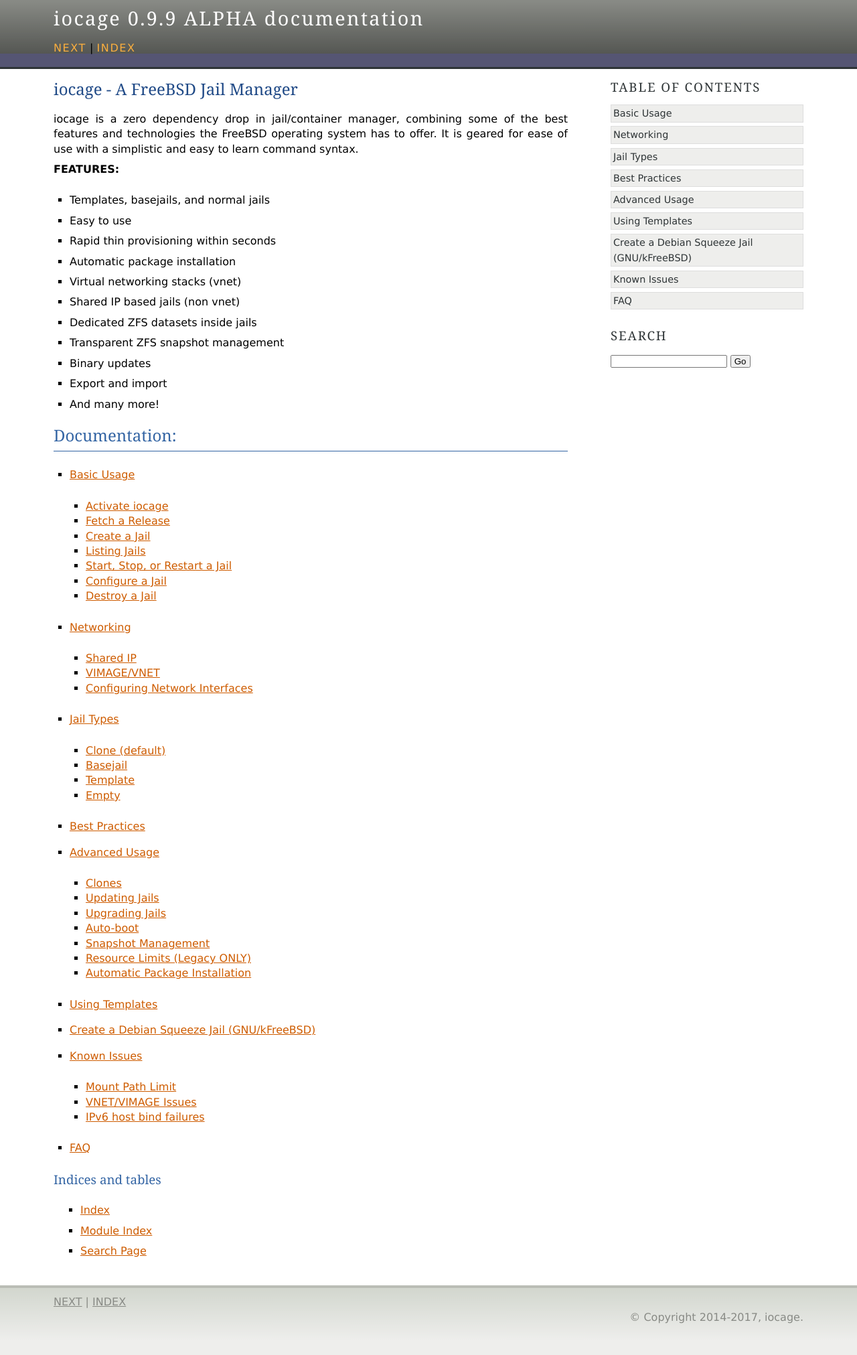
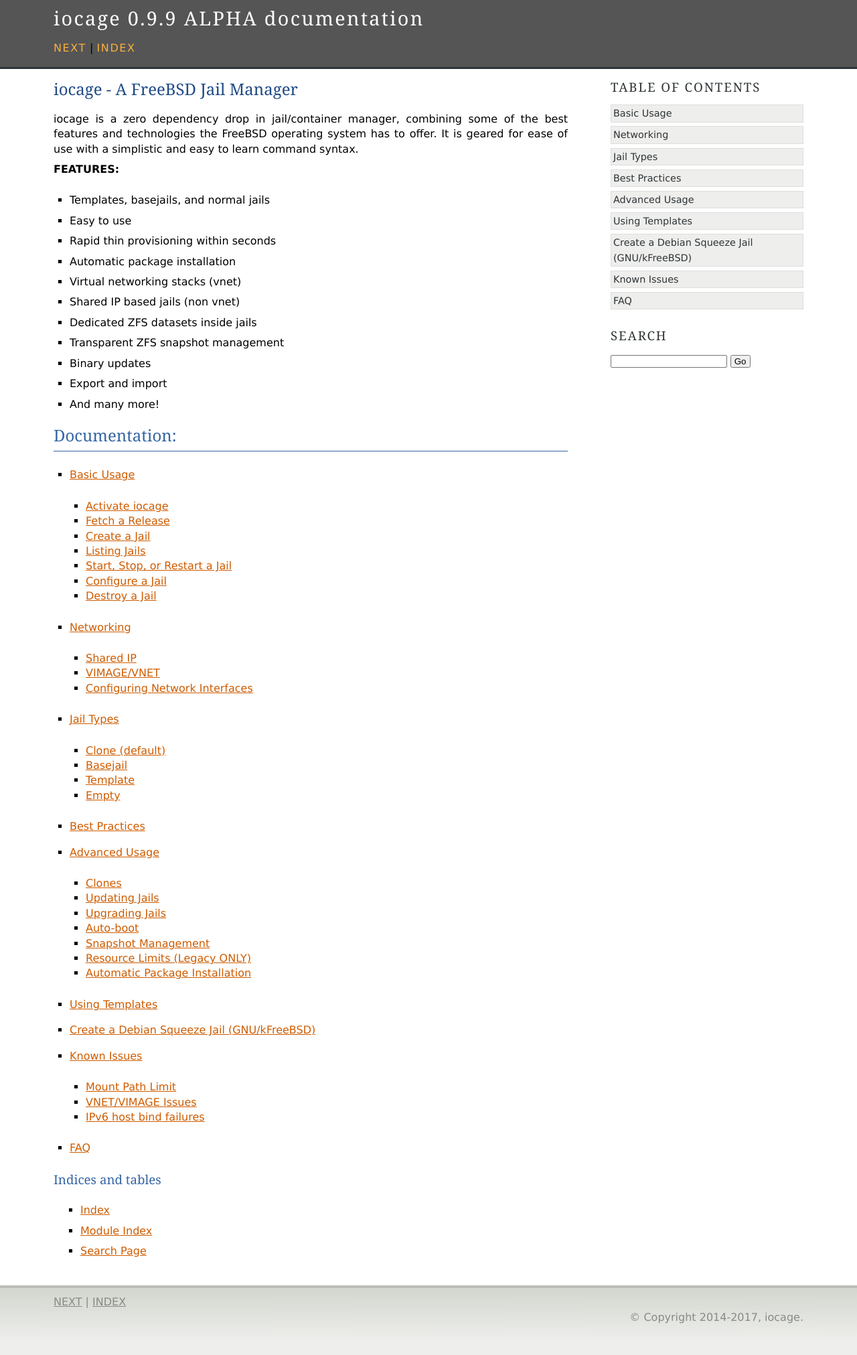
Before and after one commit to iocage/iocage, a Sphinx documentation site: the page built from doc/source/index.rst, in a window 1280 px wide. Shown: the whole page at 67% size. Built offline with Sphinx 7.4.7, drawn with Linux system fonts in a browser that asks for light colours.

Commit message:
Adjust agogo theme slightly: (#280)
Remove the odd blue element from the header background color.
Tested locally - no issues.

```diff
--- a/doc/source/conf.py
+++ b/doc/source/conf.py
@@ -126,7 +126,9 @@
 # further.  For a list of options available for each theme, see the
 # documentation.
 #
-# html_theme_options = {}
+html_theme_options = {
+    'headerbg':'#555 top left repeat-x'
+}
 
 # Add any paths that contain custom themes here, relative to this directory.
 # html_theme_path = []
```
